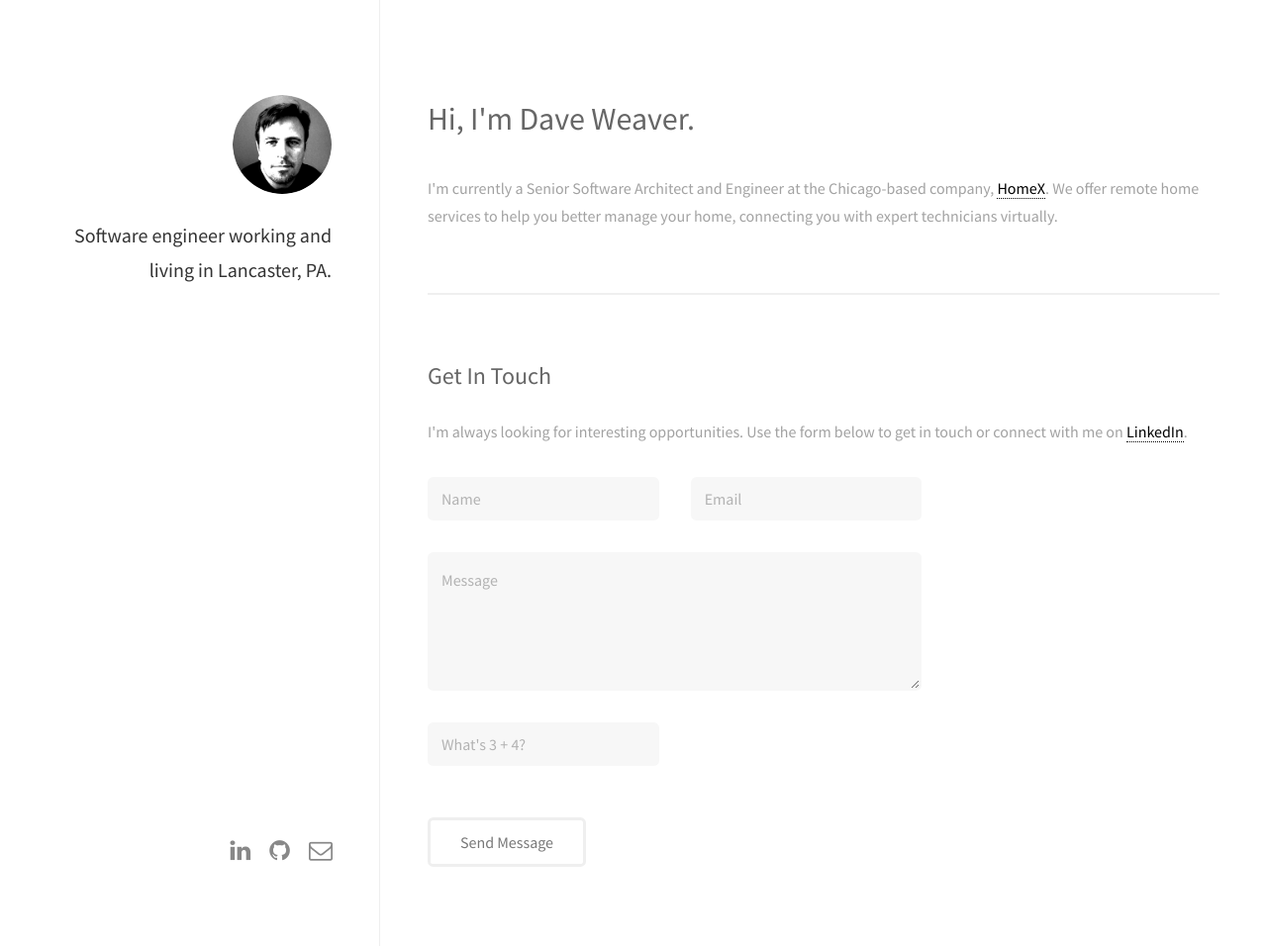
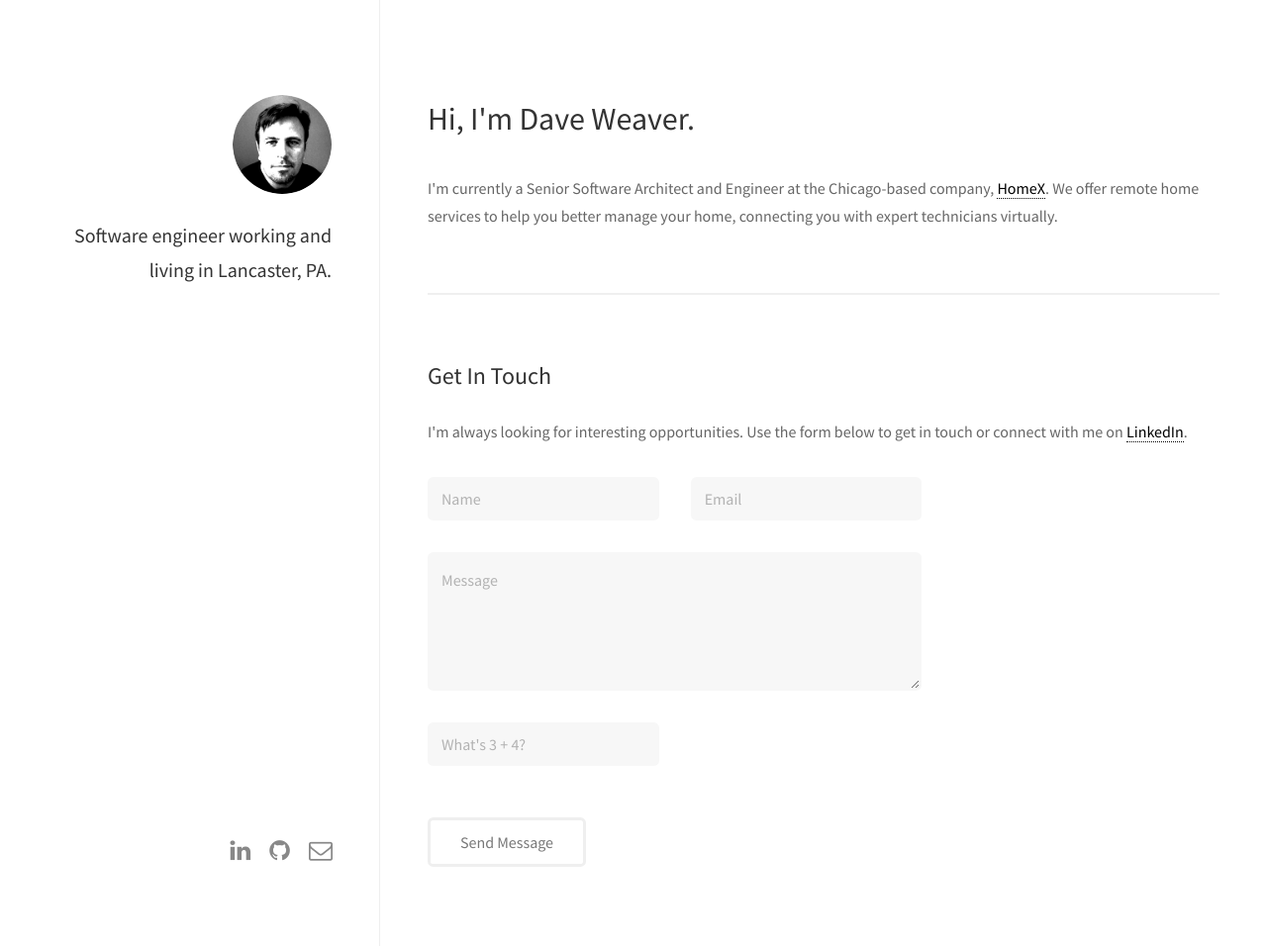
Before and after one commit to davideweaver/davideweaver.github.io, a Jekyll site: the page built from index.html, in a window 1280 px wide and 956 px high. Shown: the whole window at 99% size. Built offline with Jekyll 4.4.1, drawn with Linux system fonts in a browser that asks for light colours; nearby versions of some CDN libraries.

Commit message:
update colors

```diff
--- a/css/main.scss
+++ b/css/main.scss
@@ -1568,7 +1568,7 @@
 		}
 
 	body, input, select, textarea {
-		color: #a2a2a2;
+		color: #666;
 		font-family: "Source Sans Pro", Helvetica, sans-serif;
 		font-size: 16pt;
 		font-weight: 400;
@@ -1588,9 +1588,8 @@
 
 		a:hover {
 			border-bottom-color: transparent;
-			color: #49bf9d !important;
+			color: #1e9a24 !important;
 			text-decoration: none;
-			//border-bottom: solid 1px;
 		}
 
 	strong, b {
@@ -1607,7 +1606,7 @@
 	}
 
 	h1, h2, h3, h4, h5, h6 {
-		color: #666;
+		color: #333;
 		font-weight: 400;
 		line-height: 1em;
 		margin: 0 0 1em 0;
```
